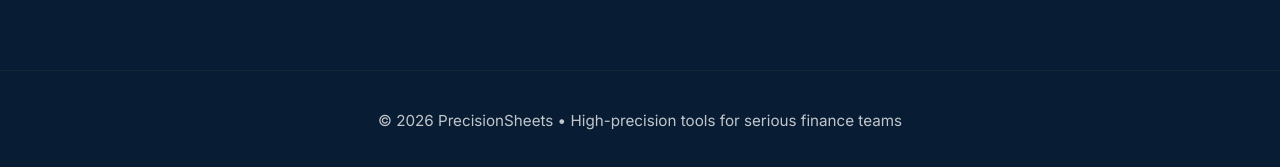
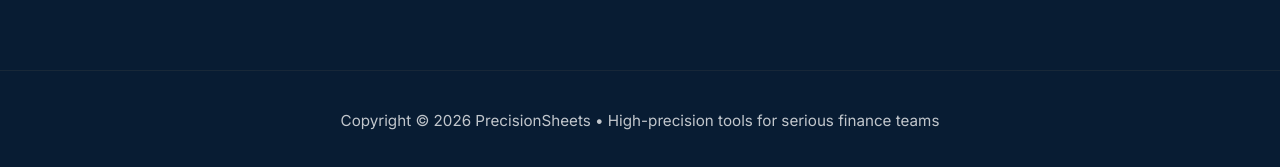
Before and after one commit to theprinceecho/precisionsheets, a plain HTML site: page index.html in a window 1280 px wide. Shown: the part 1301-1468 px from the top of the page. Drawn offline with Linux system fonts and the light colour scheme.

Commit message:
Update index.html

```diff
--- a/index.html
+++ b/index.html
@@ -154,7 +154,7 @@
     </div>
 
     <div class="footer">
-        © 2026 PrecisionSheets • High-precision tools for serious finance teams
+        Copyright © 2026 PrecisionSheets • High-precision tools for serious finance teams
     </div>
 </body>
 </html>
```
